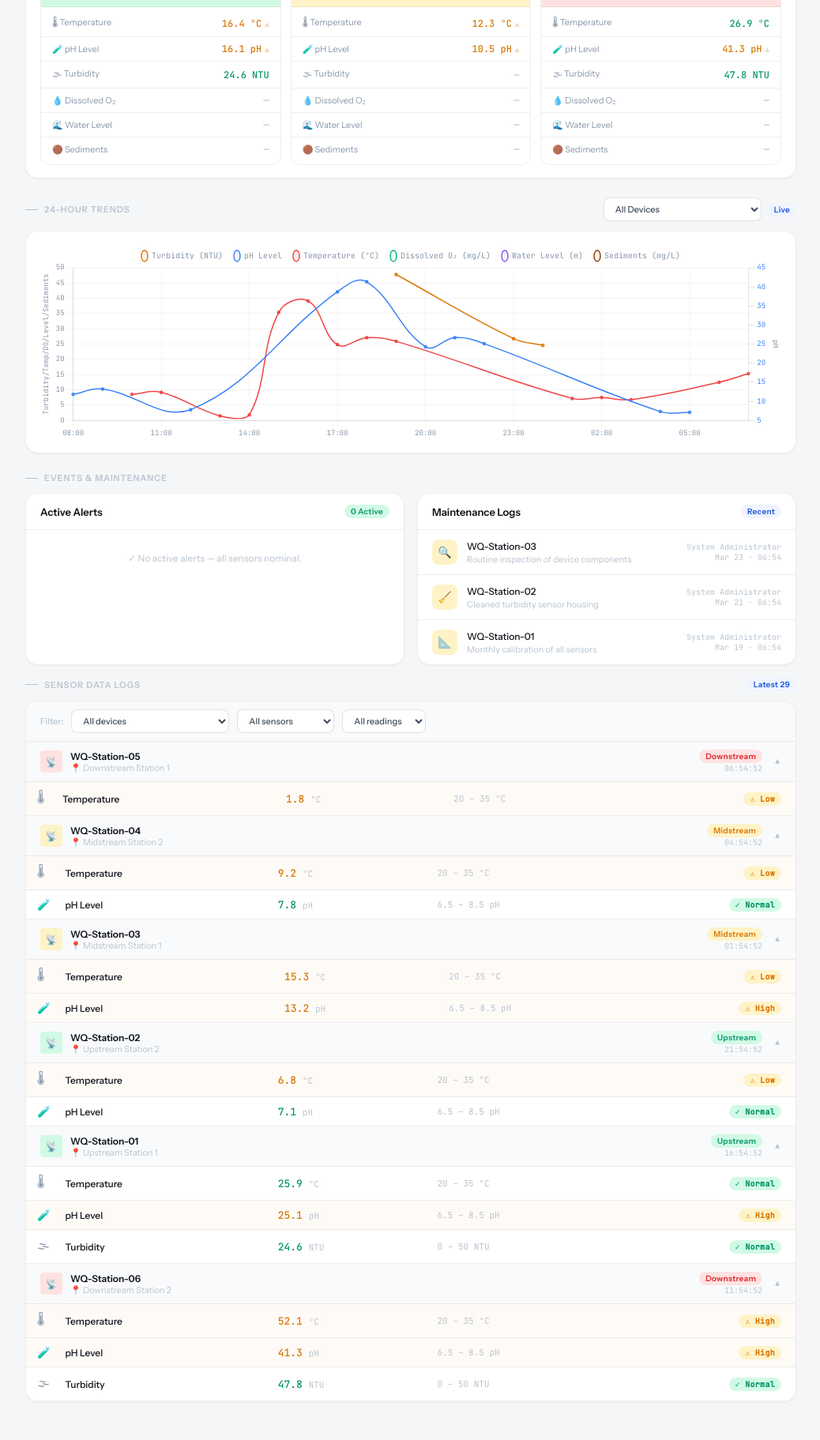
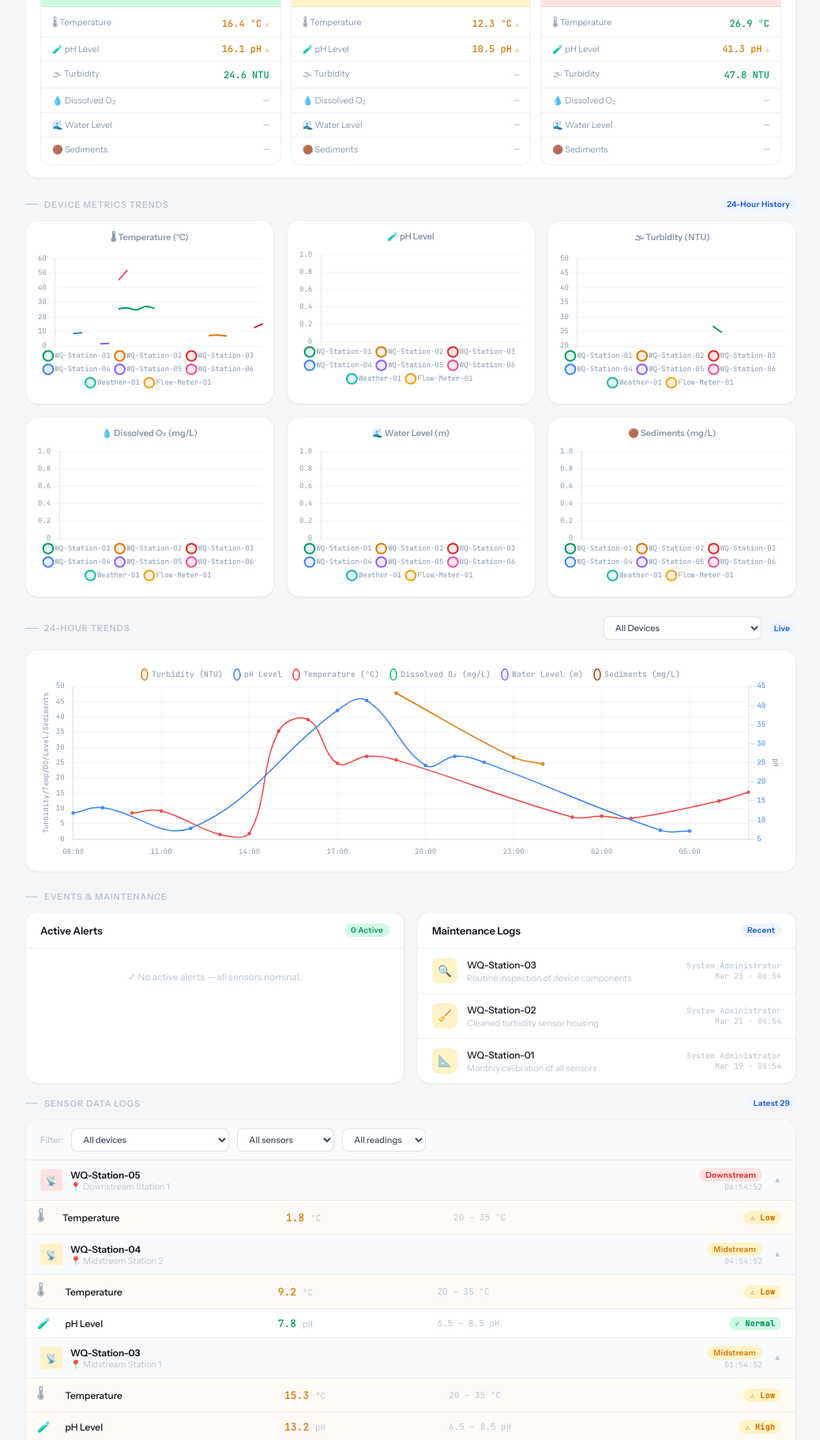
Before and after one commit to xhinsade29/Aqua-Vision, a PHP site: page /Aqua-Vision/apps/admin/dashboard.php in a window 1280 px wide. Shown: the part 1085-2908 px from the top of the page at 79% size, without its empty margins (240-1278 px from the left). Before the commit the page ends 2861 px from the top, so only its background shows below. Run offline with PHP 8.4, Linux system fonts and the light colour scheme; data comes from the database, SQL or seed files in the repository; data that the repository does not hold is empty; some web fonts are replaced.

Commit message:
added line charts to each metrics

```diff
--- a/apps/admin/dashboard.php
+++ b/apps/admin/dashboard.php
@@ -716,6 +716,45 @@ body{font-family:var(--sans);background:var(--bg);color:var(--ink);min-height:10
   </div>
 </div>
 
+<!-- Device Metric Charts -->
+<div class="section-head fade-in">
+  <div class="section-label">Device Metrics Trends</div>
+  <span class="tag tag-info">24-Hour History</span>
+</div>
+<div class="metric-charts-grid fade-in" style="display:grid;grid-template-columns:repeat(3,1fr);gap:16px;margin-bottom:24px">
+
+  <div class="card metric-chart-card" style="padding:12px">
+    <div style="font-size:11px;font-weight:600;color:var(--ink3);margin-bottom:8px;text-align:center">🌡 Temperature (°C)</div>
+    <div style="height:180px"><canvas id="tempChart"></canvas></div>
+  </div>
+
+  <div class="card metric-chart-card" style="padding:12px">
+    <div style="font-size:11px;font-weight:600;color:var(--ink3);margin-bottom:8px;text-align:center">🧪 pH Level</div>
+    <div style="height:180px"><canvas id="phChart"></canvas></div>
+  </div>
+
+  <div class="card metric-chart-card" style="padding:12px">
+    <div style="font-size:11px;font-weight:600;color:var(--ink3);margin-bottom:8px;text-align:center">🌫 Turbidity (NTU)</div>
+    <div style="height:180px"><canvas id="turbChart"></canvas></div>
+  </div>
+
+  <div class="card metric-chart-card" style="padding:12px">
+    <div style="font-size:11px;font-weight:600;color:var(--ink3);margin-bottom:8px;text-align:center">💧 Dissolved O₂ (mg/L)</div>
+    <div style="height:180px"><canvas id="doChart"></canvas></div>
+  </div>
+
+  <div class="card metric-chart-card" style="padding:12px">
+    <div style="font-size:11px;font-weight:600;color:var(--ink3);margin-bottom:8px;text-align:center">🌊 Water Level (m)</div>
+    <div style="height:180px"><canvas id="levelChart"></canvas></div>
+  </div>
+
+  <div class="card metric-chart-card" style="padding:12px">
+    <div style="font-size:11px;font-weight:600;color:var(--ink3);margin-bottom:8px;text-align:center">🟤 Sediments (mg/L)</div>
+    <div style="height:180px"><canvas id="sedChart"></canvas></div>
+  </div>
+
+</div>
+
 <!-- Chart -->
 <div class="section-head fade-in">
   <div class="section-label">24-Hour Trends</div>
@@ -891,6 +930,91 @@ function updateChart() {
   chart.update('none');
 }
 
+// ── Individual Metric Charts ─────────────────────────────────
+const deviceColors = ['#059669', '#d97706', '#dc2626', '#3b82f6', '#8b5cf6', '#ec4899', '#14b8a6', '#f59e0b'];
+const metricCharts = {};
+
+function createMetricChart(canvasId, metricKey, metricLabel, metricColor) {
+  const ctx = document.getElementById(canvasId)?.getContext('2d');
+  if (!ctx) return null;
+
+  const datasets = Object.keys(allChartData).map((deviceId, idx) => {
+    const deviceInfo = DEV_INFO[deviceId];
+    const deviceName = deviceInfo ? deviceInfo.name : `Device ${deviceId}`;
+    const color = deviceColors[idx % deviceColors.length];
+    return {
+      label: deviceName,
+      data: allChartData[deviceId][metricKey] || Array(24).fill(null),
+      borderColor: color,
+      backgroundColor: color + '20',
+      borderWidth: 2,
+      pointRadius: 0,
+      pointHoverRadius: 3,
+      fill: false,
+      tension: 0.4,
+      spanGaps: true
+    };
+  });
+
+  return new Chart(ctx, {
+    type: 'line',
+    data: { labels: hours, datasets },
+    options: {
+      responsive: true,
+      maintainAspectRatio: false,
+      interaction: { mode: 'index', intersect: false },
+      plugins: {
+        legend: {
+          display: true,
+          position: 'bottom',
+          labels: { boxWidth: 8, padding: 8, font: { size: 9 }, usePointStyle: true }
+        },
+        tooltip: {
+          mode: 'index',
+          intersect: false,
+          backgroundColor: 'rgba(13,17,23,.92)',
+          padding: 8,
+          cornerRadius: 6,
+          titleFont: { size: 10 },
+          bodyFont: { size: 10 }
+        }
+      },
+      scales: {
+        x: { display: false },
+        y: {
+          display: true,
+          grid: { color: 'rgba(13,17,23,.04)' },
+          ticks: { font: { size: 9 } }
+        }
+      }
+    }
+  });
+}
+
+function initMetricCharts() {
+  metricCharts.temperature = createMetricChart('tempChart', 'temperature', 'Temperature (°C)', '#ef4444');
+  metricCharts.ph = createMetricChart('phChart', 'pH', 'pH Level', '#3b82f6');
+  metricCharts.turbidity = createMetricChart('turbChart', 'turbidity', 'Turbidity (NTU)', '#d97706');
+  metricCharts.dissolved_oxygen = createMetricChart('doChart', 'dissolved_oxygen', 'Dissolved O₂ (mg/L)', '#10b981');
+  metricCharts.water_level = createMetricChart('levelChart', 'water_level', 'Water Level (m)', '#8b5cf6');
+  metricCharts.sediments = createMetricChart('sedChart', 'sediments', 'Sediments (mg/L)', '#92400e');
+}
+
+function updateMetricCharts() {
+  Object.keys(metricCharts).forEach(key => {
+    const chart = metricCharts[key];
+    if (!chart) return;
+
+    chart.data.datasets.forEach((dataset, idx) => {
+      const deviceId = Object.keys(allChartData)[idx];
+      if (deviceId) {
+        dataset.data = allChartData[deviceId][key] || Array(24).fill(null);
+      }
+    });
+    chart.update('none');
+  });
+}
+
 // ── Device Panel ──────────────────────────────────────────────
 let DEV_READINGS = <?= json_encode(
   array_combine(
@@ -1044,6 +1168,7 @@ function _applySync(d) {
     CHART_DS.forEach((ds,i)=>{ chart.data.datasets[i].data=d.chart_data[ds.key]||Array(24).fill(null); });
     Object.keys(d.device_chart_data||{}).forEach(did=>{ allChartData[did]=d.device_chart_data[did]; });
     updateChart();
+    updateMetricCharts();
   }
 
   // Alerts
@@ -1347,6 +1472,7 @@ document.addEventListener('DOMContentLoaded',()=>{
   buildLogGroups(<?= json_encode($logs, JSON_NUMERIC_CHECK) ?>);
   renderLogGroups();
   updateWaterConditions(<?= json_encode($sectionConditions, JSON_NUMERIC_CHECK) ?>);
+  initMetricCharts();
   startSync(10000);
   restoreMonitorIfRunning();
 
```
